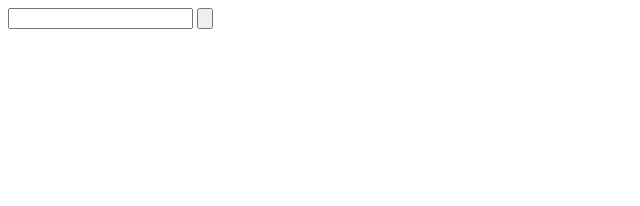
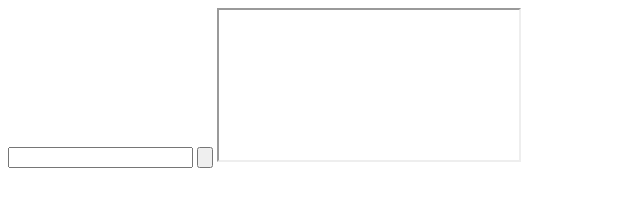
Before and after one commit to georgezhe/sdhacks2016, a plain HTML site: page yutong/index.html in a window 1280 px wide. Shown: the whole page, without its empty margins (0-640 px from the left). Drawn offline with Linux system fonts and the light colour scheme.

Commit message:
created folder

```diff
--- a/index.html
+++ b/yutong/index.html
@@ -3,6 +3,8 @@
 <body>
 	<input type="text">
 	<input id="button" type="button">
+	<iframe src="">
+
 	<script type="text/javascript" src="temp.js"></script>
 
 </body>
```
Also changed, not shown: yutong/temp.js (renamed from temp.js).
